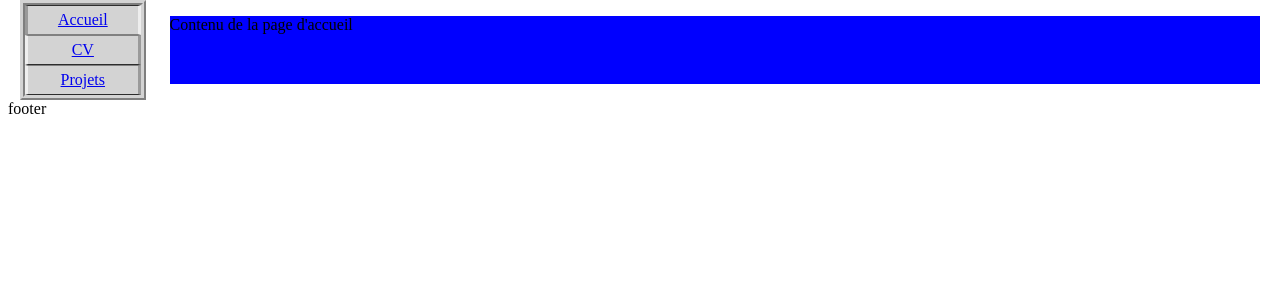
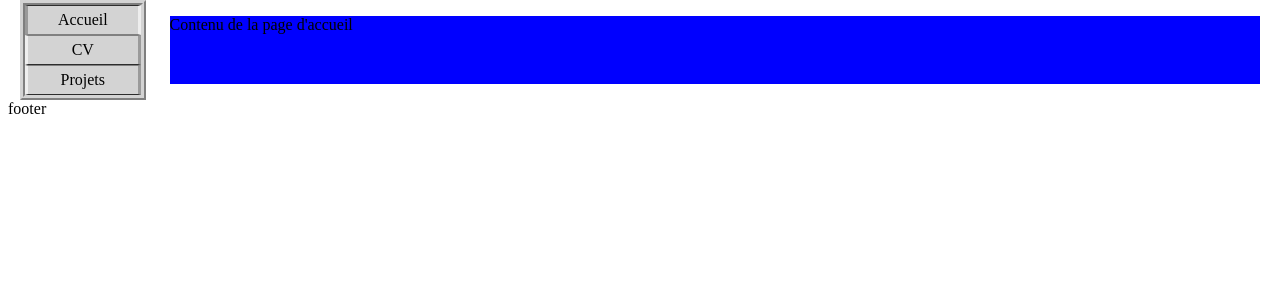
Before and after one commit to Alin236/IDAW, a PHP site: page / in a window 1280 px wide. Shown: the part 26-326 px from the top of the page. Run offline with PHP 8.4, Linux system fonts and the light colour scheme.

Commit message:
Changement de l'esthétique du texte du menu

```diff
--- a/tp1/tp1.css
+++ b/tp1/tp1.css
@@ -20,6 +20,8 @@
     display: block;
     padding: 5px 30px;
     text-align: center;
+    text-decoration: none;
+    color: black;
 }
 
 .menu ul {
```
